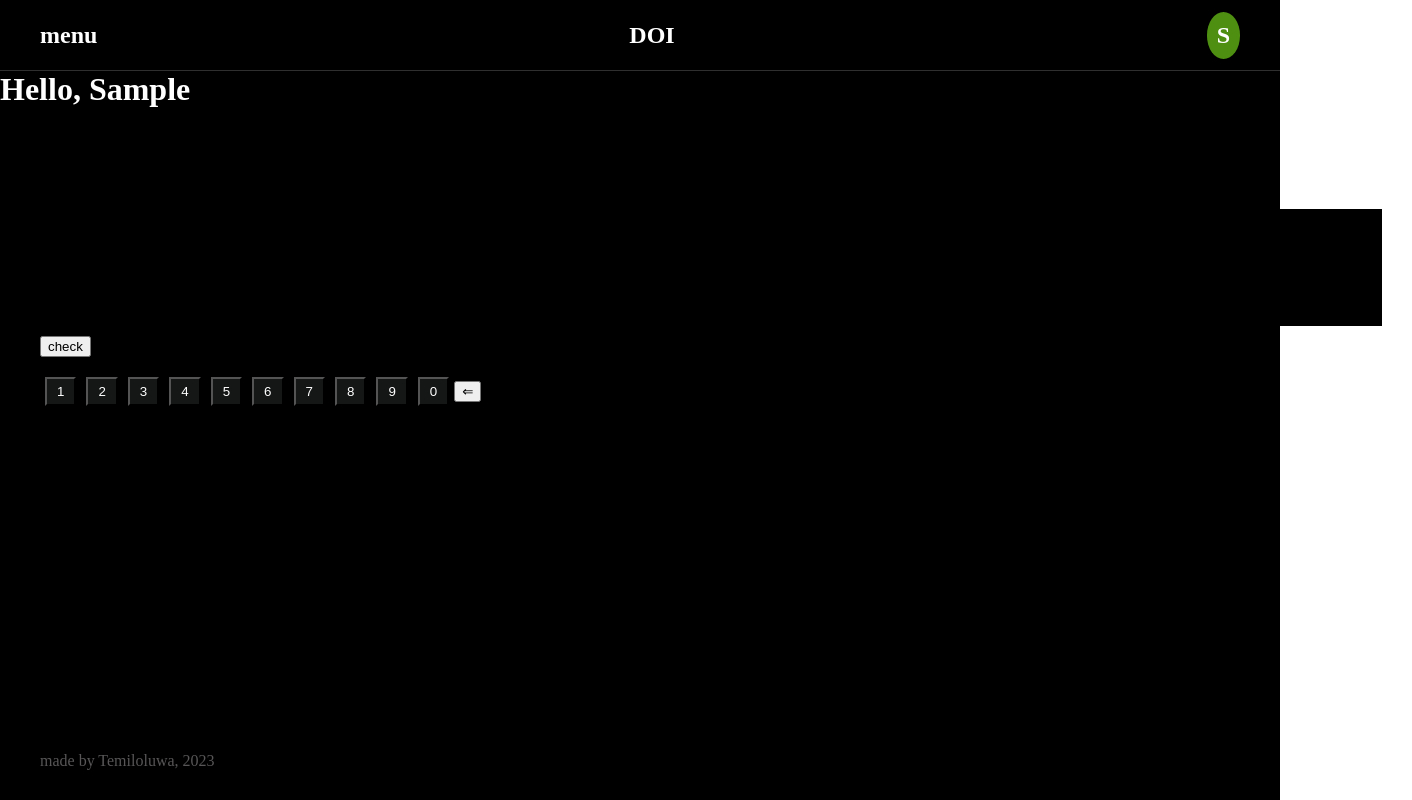
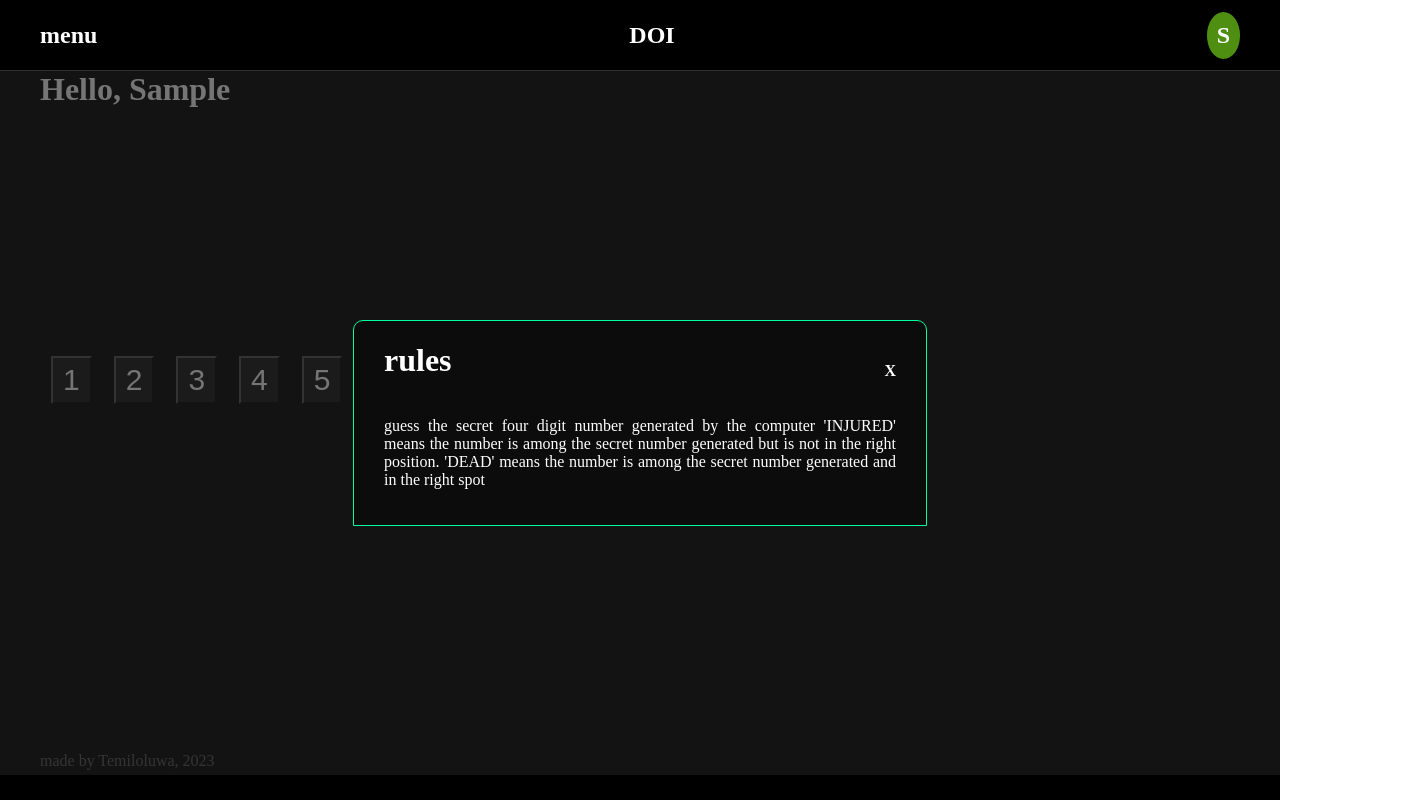
Before and after one commit to Temiloluwaakin/DOI, a React (Create React App) app: page / in a window 1280 px wide. Both pictures are taken after typing "Sample" into the empty fields and a click on the button "Get Started". Shown: the whole page, 1412 px wide, since content can reach past the window. Built offline with nearby package versions, Linux system fonts and the light colour scheme.

Commit message:
fully functional

```diff
--- a/src/components/Homepage.js
+++ b/src/components/Homepage.js
@@ -6,12 +6,33 @@ const Homepage = () => {
 
     const numberKey = ['1','2','3','4','5','6','7','8','9','0']
 
+
+    // State to store the generated number //pass the generated number to this state
+    const [generatedNumber, setGeneratednumber] = useState('');
+
+    const numbs = [
+        { day: 2, numb: '1649' }, { day: 3, numb: '5748' },{ day: 4, numb: '1039' },{ day: 5, numb: '3826' },
+        { day: 6, numb: '9023' },{ day: 7, numb: '1736' },{ day: 8, numb: '8372' },{ day: 9, numb: '7241' },
+        { day: 10, numb: '1234' },{ day: 11, numb: '1234' },{ day: 12, numb: '1234' },{ day: 13, numb: '1234' }
+    ]
+
+
+    //changing number by day
+    useEffect(() => {
+        const currentDay = new Date().getUTCDate() % numbs.length || numbs.length;
+        const selectedNumb = numbs.find(numbObj => numbObj.day === currentDay );
+
+        if (selectedNumb) {
+            setGeneratednumber(selectedNumb.numb);
+        }
+    }, [numbs]);
+
     //get name from local storage
     const storedUser = JSON.parse(localStorage.getItem('name'));
 
 
     //the rules modal pop up
-    const [rules, setRules] = useState(false);
+    const [rules, setRules] = useState(true);
 	const handleRules =() => {
 		setRules(!rules)
 	};
@@ -22,6 +43,7 @@ const Homepage = () => {
     const [guess, setGuess] =useState('')
     const [selectedNumbers, setSelectednumbers] = useState([]);
     const [disabledButton, setDisableButton] = useState(false)
+    const [dischkbtn, setDischkbtn] = useState(false)
     const handleKeys = (key) => {
         if (!selectedNumbers.includes(key) && selectedNumbers.length < 4) {
             setGuess(guess + key)
@@ -43,16 +65,25 @@ const Homepage = () => {
     const [guessed, setGuessed] = useState([]);
     const [result, setResult] = useState('')
     const [inputed, setInputed] = useState('')
+    const [congrats, setCongrats] = useState(false);
+    const handleCongrats =() => {
+		setCongrats(!congrats)
+	};
+    const currentDay = new Date().getUTCDate()
 
 
-    //on every reload, get and display stored data or guessed numbers
+    //on every reload, get and display stored data or guessed numbers of ONLY THAT DAY
     useEffect(() => {
 
         const storedData = JSON.parse(localStorage.getItem('guessed'));
         if (storedData) {
-            setGuessed(storedData);
+            //setGuessed(storedData);
+            const parsedData = storedData
+            const filteredData = parsedData.filter(item => item.day === currentDay);
+            setGuessed(filteredData);
         }
         //that is if there is items inside the storeddata, put it inside guessed
+        //.filter(item => item.day === currentDay )
 
     }, []);
 
@@ -65,66 +96,18 @@ const Homepage = () => {
     }, [guessed])
 
 
-
-
-    // State to store the generated number //pass the generated number to this state
-    const [generatedNumber, setGeneratednumber] = useState('');
-
-    //on every reload, get and display stored data or guessed numbers
+    //on reload check if you completed the quiz for that day already
     useEffect(() => {
 
-        const storedcode = JSON.parse(localStorage.getItem('generatedNumber'));
-        if (storedcode) {
-            setGeneratednumber(storedcode);
+        const completed = guessed.find(item => item.guess === generatedNumber)
+        if (completed) {
+            setRules(!rules)
+            setCongrats(!congrats)
+            setDisableButton(true)
+            setDischkbtn(true)
         }
-        //that is if there is items inside the storeddata, put it inside guessed
 
-    }, []);
-
-    useEffect(() => {
-        localStorage.setItem('generatedNumber', JSON.stringify(generatedNumber));
-
-    }, [generatedNumber])
-
-
-    useEffect(() => {
-
-        const intervalId = setInterval(() => {
-          const currentDate = new Date();
-          const hours = currentDate.getHours();
-          const minutes = currentDate.getMinutes();
-          const seconds = currentDate.getSeconds();
-
-          // Check if it's midnight (00:00:00)
-          if (hours === 12 && minutes === 20 && seconds === 0) {
-            let code = '';
-            const numbers = [0,1,2,3,4,5,6,7,8,9];
-            for (let i = 0; i < 4; i++) {
-                const randomIndex = Math.floor(Math.random() * numbers.length);
-                code += numbers[randomIndex];
-                numbers.splice(randomIndex, 1);
-            }
-            setGeneratednumber(code);
-          }
-        }, 1000); // Check every second
-
-        // Clear the interval when the component is unmounted
-        return () => clearInterval(intervalId);
-    }, [generatedNumber]); // Run the effect only once when the component mounts
-
-    //let computer generate random 4 digit number that will be guessed
-	/*function generateNumber() {
-		let code = '';
-		const numbers = [0,1,2,3,4,5,6,7,8,9];
-		for (let i = 0; i < 4; i++) {
-            const randomIndex = Math.floor(Math.random() * numbers.length);
-            code += numbers[randomIndex];
-            numbers.splice(randomIndex, 1);
-		}
-		return code;
-
-	};*/
-
+    }, [generatedNumber]);
 
 
     //on click of the button to check the guess and display the answer
@@ -143,6 +126,8 @@ const Homepage = () => {
 		if (dead === 4) {
 			setResult(`Congratulations! You guessed the code within ${((guessed.length) + 1)} trial(s)`);
             setDisableButton(true);
+            setDischkbtn(true)
+            setCongrats(true)
 		} else {
 			setResult(`${injured}  Injured, ${dead}  dead`);
             setDisableButton(false);
@@ -167,13 +152,15 @@ const Homepage = () => {
     before adding to the guessed local storage.
     */
     useEffect(() => {
+
         // Create a new object with the current guess and result
-        const newGuess = { guess: inputed, result: result };
+        const newGuess = { guess: inputed, result: result, day: currentDay };
 
         if (newGuess.guess.trim() !== ''){
             setGuessed(prevGuessed => [...prevGuessed, newGuess]);
         }
-    }, [inputed, result])
+    }, [inputed, result, currentDay])
+
 
 
 
@@ -195,8 +182,21 @@ const Homepage = () => {
                         </div>
                     </div>
                 }
+                {congrats &&
+                    <div className="rules">
+                        <div className="rul">
+                            <span>
+                                <h4 onClick={handleCongrats} style={{cursor:'pointer'}}>X</h4>
+                            </span>
+                            <p>
+                                Congratulations! You guessed the code.
+                                come back tommorow
+                            </p>
+                        </div>
+                    </div>
+                }
 
-                <h1> Hello, {storedUser}</h1>
+                <h1 style={{paddingLeft: '40px'}}> Hello, {storedUser}</h1>
 
 
                 <div className="game">
@@ -208,36 +208,41 @@ const Homepage = () => {
                                 onChange={(e) => setGuess(e.target.value)}
                                 disabled
                             />
-
-                            <button type="submit" onClick={checkGuess}>check</button>
                         </form>
-
-                        {generatedNumber}
-
-
-
-                        <div className='keysz'>
-                            {numberKey.map((keys) => (
-                                <button key={keys}
-                                    className="kkey"
-                                    onClick={() => handleKeys(keys)}
-                                    disabled={disabledButton || selectedNumbers.includes(keys)}
-                                >
-                                    {keys}
-                                </button>
-                            ))}
-                            <button onClick={backspace}> ⇐ </button>
-                        </div>
                     </div>
 
 
                     <div className="rtside">
-
                         {guessed.map((each, index) => (
                             <div key={index}>
                                 {each.guess} : {each.result}
                             </div>
                         ))}
+                        {/*{(guessed.filter(item => item.day === currentDay)).map((each, index) => (
+                            <div key={index}>
+                                {each.guess} : {each.result}
+                            </div>
+                        ))}*/}
+                    </div>
+
+
+                    <div className='keysz'>
+                        {numberKey.map((keys) => (
+                            <button key={keys}
+                                className="kkey"
+                                onClick={() => handleKeys(keys)}
+                                disabled={disabledButton || selectedNumbers.includes(keys)}
+                            >
+                                {keys}
+                            </button>
+                        ))}
+                        <button onClick={backspace}> ⇐ </button>
+                        <button type="submit" onClick={checkGuess} disabled={dischkbtn} className="chkbtn"
+                            style={{marginLeft: '20px', background:'#00ff9d', color:'black',
+                            border:'none', padding:'10px 20px'}}
+                        >
+                            check
+                        </button>
                     </div>
                 </div>
             </div>
@@ -247,6 +252,7 @@ const Homepage = () => {
 
 export default Homepage;
 
-//generate obce a day
+
 //if you rekload and you have completed the quiz yoi cant play again until next day or change in gen num
+//if the next day comes, it clears the guessed storage
 //share result
--- a/src/index.css
+++ b/src/index.css
@@ -32,6 +32,7 @@ nav{
   color: #fff;
   height: 100vh;
   position: relative;
+  overflow: hidden;
 }
 
 
@@ -109,15 +110,19 @@ input{
 
 .kkey{
   padding: 5px 10px;
-  margin: 20px 5px;
+  margin: 20px 11px;
+  font-size: 30px;
   color: white;
   background: #151616;
 }
 
-.keysz button:disabled{
+button:disabled{
   background: #a39393;
 }
 
+.chkbtn:disabled{
+  background: #3b6153;
+}
 
 .game{
   padding: 60px 40px;
@@ -132,3 +137,12 @@ input{
   width: 50%;
   text-align: center;
 }
+
+
+@media (max-width: 660px) {
+  .lftside input{
+    margin: 20px 10px 300px 0px;
+    font-weight: 600;
+    font-size: 50px;
+  }
+}
```
Also changed, not shown: 1 other file (tests, documents, lock files or other folders).
